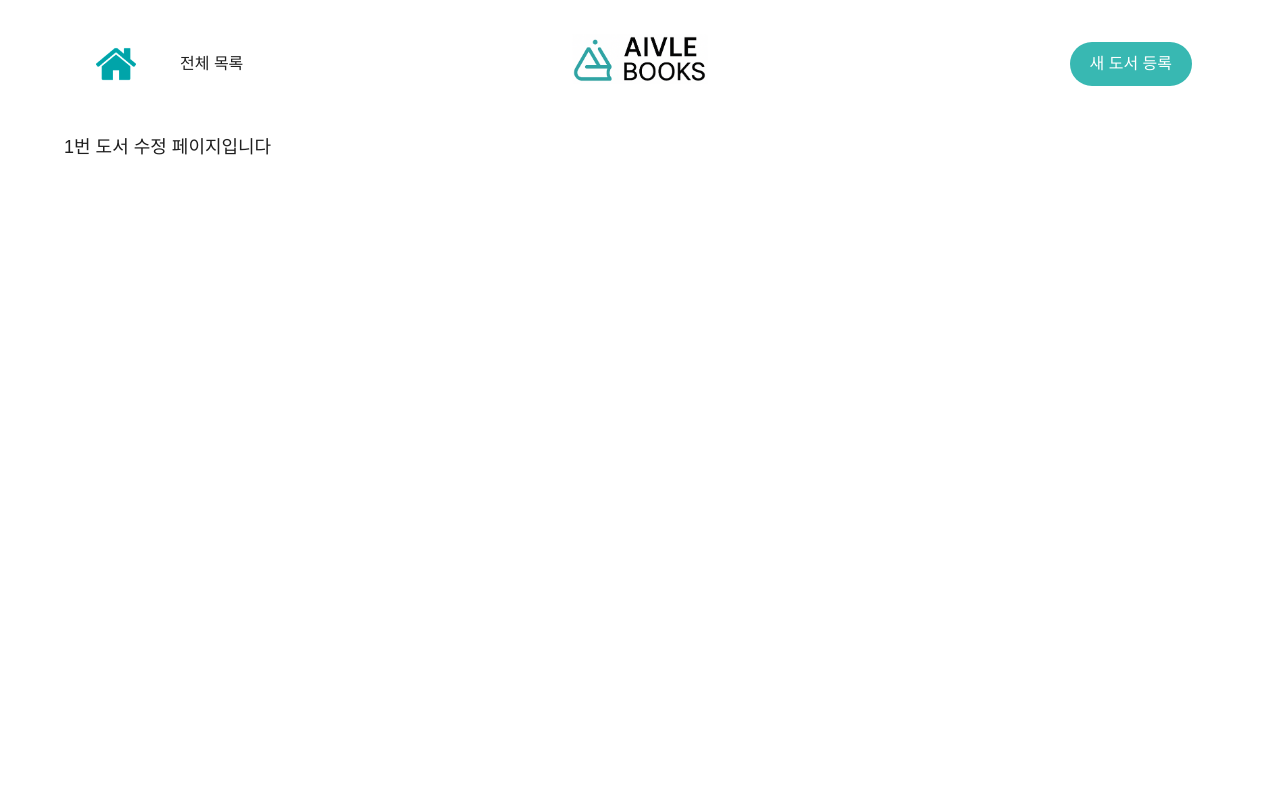
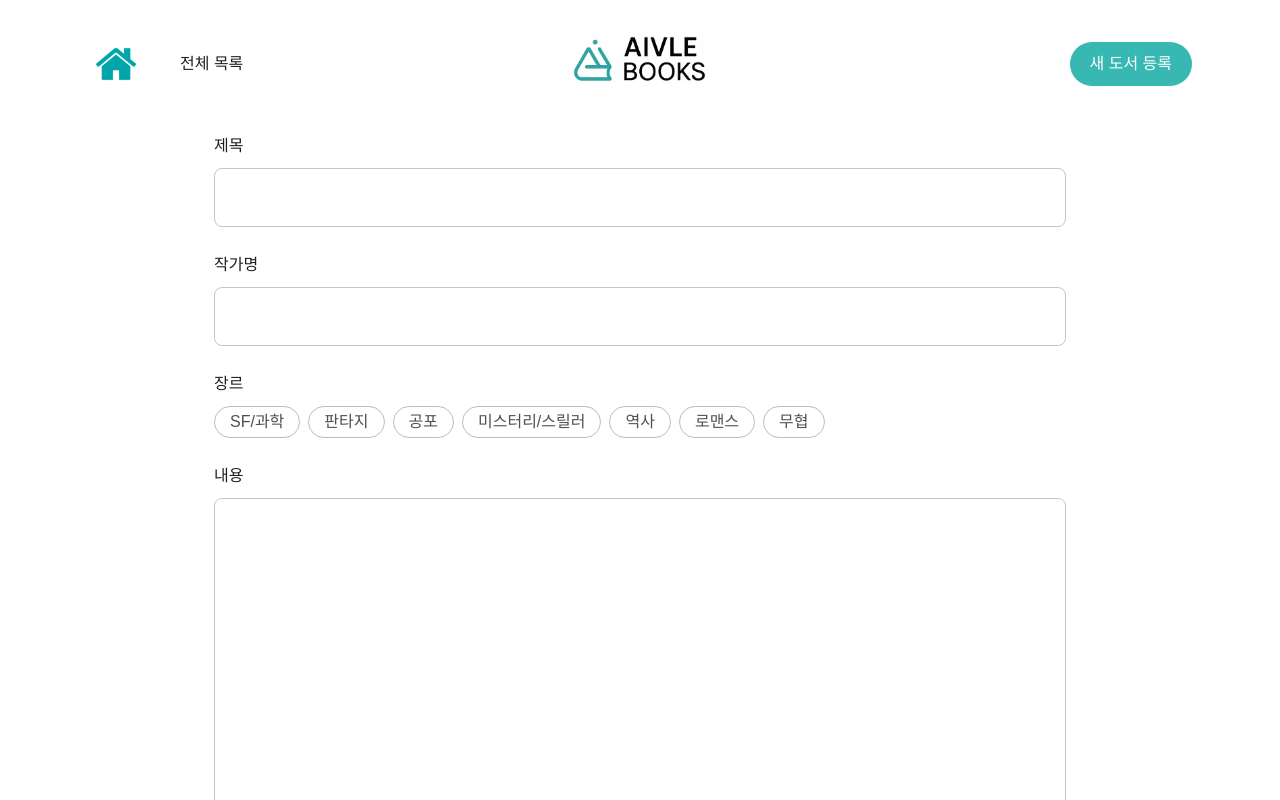
Before and after one commit to Amilaje/Library_management, a React (Create React App) app in the folder frontend/: page /edit/1 in a window 1280 px wide. Shown: the top 800 px of the page. Built offline with nearby package versions, Linux system fonts and the light colour scheme; no server answers; a web font is replaced by a local one.

Commit message:
Edit 페이지 구현

```diff
--- a/frontend/src/pages/Edit.jsx
+++ b/frontend/src/pages/Edit.jsx
@@ -1,6 +1,149 @@
-import { useParams } from "react-router-dom";
+import React, { useEffect, useState } from "react";
+import { useParams, useNavigate } from "react-router-dom";
+import { Container, Button, Box, Stack, TextField } from "@mui/material";
+import axios from "../services/axios";
 
-export default function Edit() {
-    const { id } = useParams();
-    return <div>{id}번 도서 수정 페이지입니다</div>;
+import TextInputField from "../components/TextInputField";
+import GenreSelector from "../components/GenreSelector";
+import CoverPreview from "../components/CoverPreview";
+
+export default function Publish() {
+  const { id } = useParams();
+  const navigate = useNavigate();
+  const [title, setTitle] = useState("");
+  const [author, setAuthor] = useState("");
+  const [content, setContent] = useState("");
+  const [genre, setGenre] = useState("");
+  const [synopsis, setSynopsis] = useState("");
+  const [apiKey, setApiKey] = useState("");
+  const [coverImage, setCoverImage] = useState(null);
+  const [loading, setLoading] = useState(false);
+
+  const genres = [
+    "SF/과학",
+    "판타지",
+    "공포",
+    "미스터리/스릴러",
+    "역사",
+    "로맨스",
+    "무협",
+  ];
+
+  useEffect(() => {
+    const fetchBook = async () => {
+      try {
+        const response = await axios.get(`/books/${id}`);
+        const data = response.data;
+        setTitle(data.title);
+        setAuthor(data.author);
+        setContent(data.content);
+        setGenre(data.genre);
+        setSynopsis(data.synopsis);
+        setCoverImage(data.coverImageUrl);
+      } catch (error) {
+        console.error("도서 정보 불러오기 실패:", error);
+      }
+    };
+
+    fetchBook();
+  }, [id]);
+
+  // 장르 선택
+  const handleGenreSelect = (clicked) => {
+    setGenre((prev) => (prev === clicked ? "" : clicked));
+  };
+
+  // AI 표지 생성
+  const handleRegenerateCover = async () => {
+    if (!title || !content || !apiKey) {
+      alert("제목, 내용, OpenAI 키를 모두 입력해주세요.");
+      return;
+    }
+    setLoading(true);
+    try {
+      const response = await axios.post("/books/generate-cover", {
+        title,
+        content,
+        apikey: apiKey,
+      });
+      const { coverImageURL, synopsis } = response.data;
+      setCoverImage(coverImageURL);
+      setSynopsis(synopsis);
+    } catch (error) {
+      console.error("표지 생성 실패:", error);
+      alert("표지 생성에 실패했습니다. 다시 시도해주세요.");
+    } finally {
+      setLoading(false);
+    }
+  };
+
+  // 수정
+  const handleUpdate = async () => {
+    if (!title || !author || !content || !genre) {
+      alert("모든 항목을 입력해주세요.");
+      return;
+    }
+    try {
+      await axios.put(`/books/${id}`, {
+        title,
+        author,
+        content,
+        genre,
+        synopsis,
+      });
+      alert("수정 완료!");
+      navigate(`/view/${id}`, { replace: true });
+    } catch (error) {
+      console.error("수정 실패:", error);
+      alert("수정에 실패했습니다. 다시 시도해주세요.");
+    }
+  };
+
+  return (
+    <Box sx={{ minHeight: "100vh" }}>
+      <Container maxWidth="md">
+        <Stack spacing={3}>
+          <TextInputField label="제목" value={title} onChange={setTitle} />
+          <TextInputField label="작가명" value={author} onChange={setAuthor} />
+          <GenreSelector
+            genres={genres}
+            selected={genre}
+            onSelect={handleGenreSelect}
+          />
+          <TextInputField
+            label="내용"
+            value={content}
+            onChange={setContent}
+            multiline
+            rows={20}
+          />
+          <TextInputField label="API Key" value={apiKey} onChange={setApiKey} />
+          <Box sx={{ display: "flex", justifyContent: "center" }}>
+            <Button onClick={handleRegenerateCover} disabled={loading}>
+              {loading ? "생성 중" : "AI 표지 다시 만들기"}
+            </Button>
+          </Box>
+          <Box sx={{ display: "flex", gap: 3, alignItems: "flex-start" }}>
+            {/* 왼쪽:  표지 */}
+            <CoverPreview url={coverImage} />
+            {/* 오른쪽: 시놉시스 */}
+            <Box sx={{ flex: 1 }}>
+              <TextField
+                fullWidth
+                variant="outlined"
+                label="시놉시스"
+                value={synopsis}
+                onChange={(e) => setSynopsis(e.target.value)}
+                multiline
+                rows={8}
+              />
+            </Box>
+          </Box>
+          <Box sx={{ display: "flex", justifyContent: "center" }}>
+            <Button onClick={handleUpdate}>수정하기</Button>
+          </Box>
+        </Stack>
+      </Container>
+    </Box>
+  );
 }
--- a/frontend/src/pages/Publish.jsx
+++ b/frontend/src/pages/Publish.jsx
@@ -81,8 +81,8 @@ export default function Publish() {
       setCoverImage(null);
       navigate("/", { replace: true });
     } catch (error) {
-      console.error("게시 실패:", error);
-      alert("게시에 실패했습니다. 다시 시도해주세요.");
+      console.error("작품 게시 실패:", error);
+      alert("작품 게시에 실패했습니다. 다시 시도해주세요.");
     }
   };
 
```
